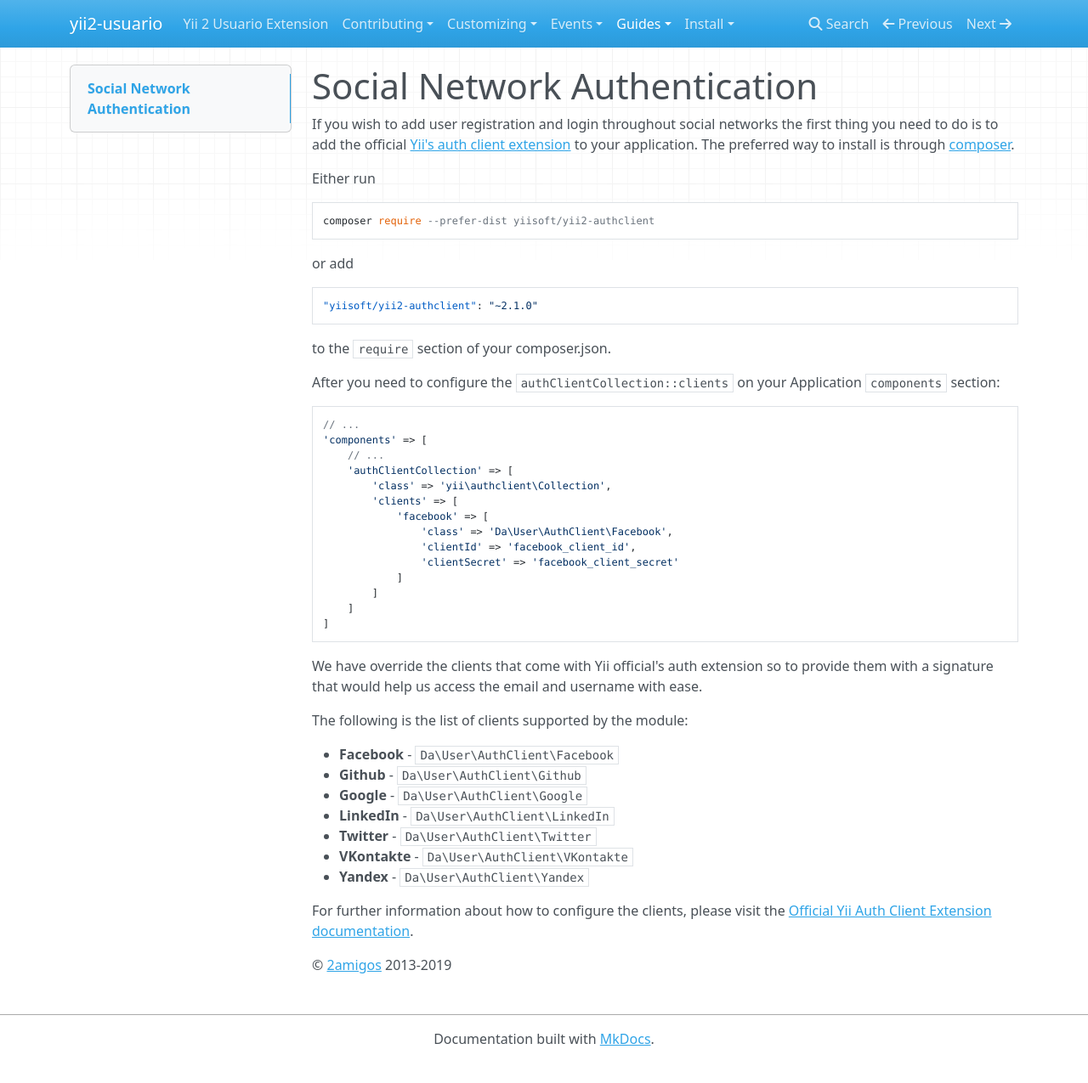
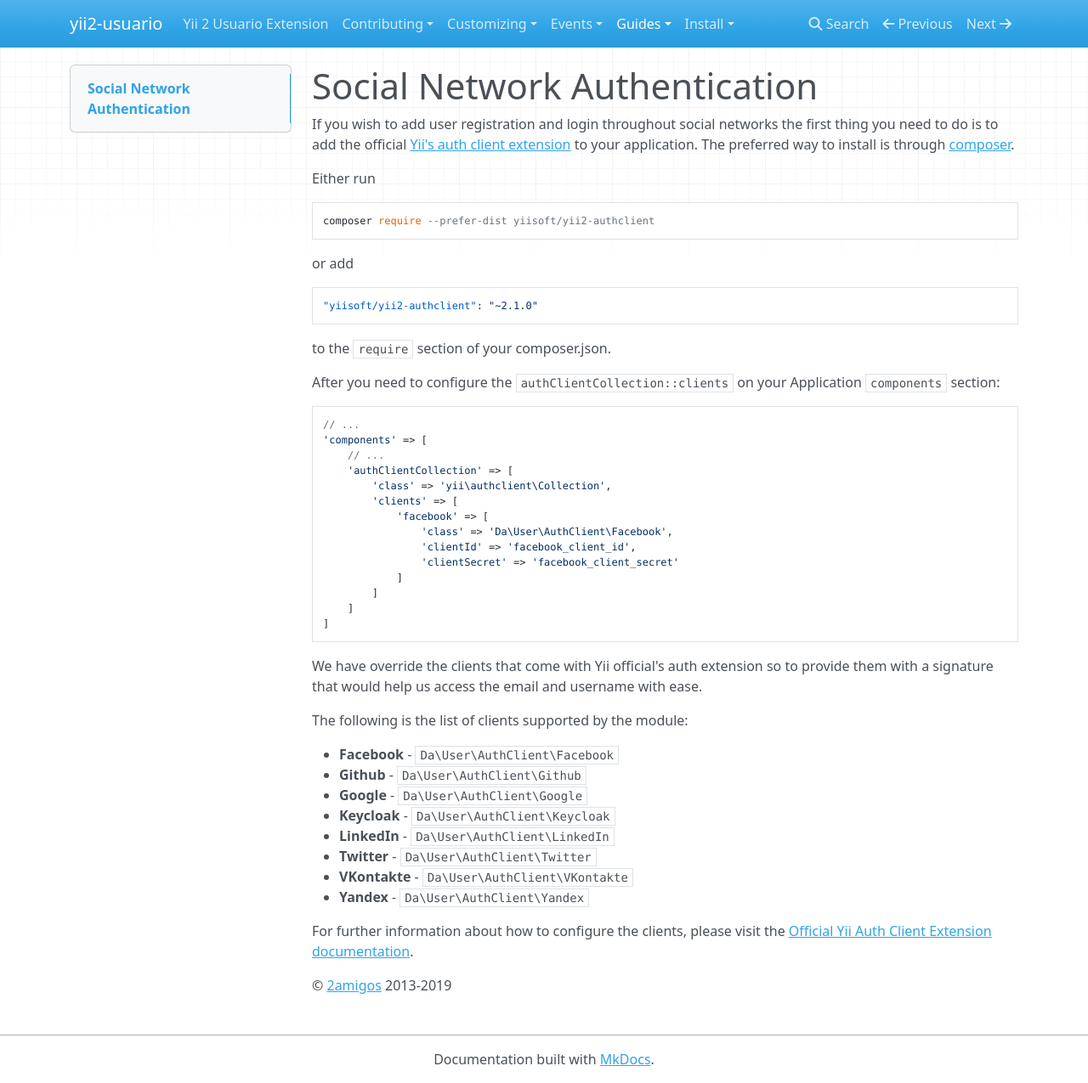
Before and after one commit to 2amigos/yii2-usuario, an MkDocs documentation site: the page built from docs/guides/social-network-authentication.md, in a window 1280 px wide and 1275 px high. Shown: the whole window at 85% size. Built offline with MkDocs 1.6.1, drawn with Linux system fonts in a browser that asks for light colours; nearby versions of some CDN libraries.

Commit message:
Added Keycloak as one of the supported clients in the docs

```diff
--- a/docs/guides/social-network-authentication.md
+++ b/docs/guides/social-network-authentication.md
@@ -46,6 +46,7 @@
 - **Facebook** - `Da\User\AuthClient\Facebook`
 - **Github** - `Da\User\AuthClient\Github`
 - **Google** - `Da\User\AuthClient\Google`
+- **Keycloak** - `Da\User\AuthClient\Keycloak`
 - **LinkedIn** - `Da\User\AuthClient\LinkedIn`
 - **Twitter** - `Da\User\AuthClient\Twitter`
 - **VKontakte** - `Da\User\AuthClient\VKontakte`
```
